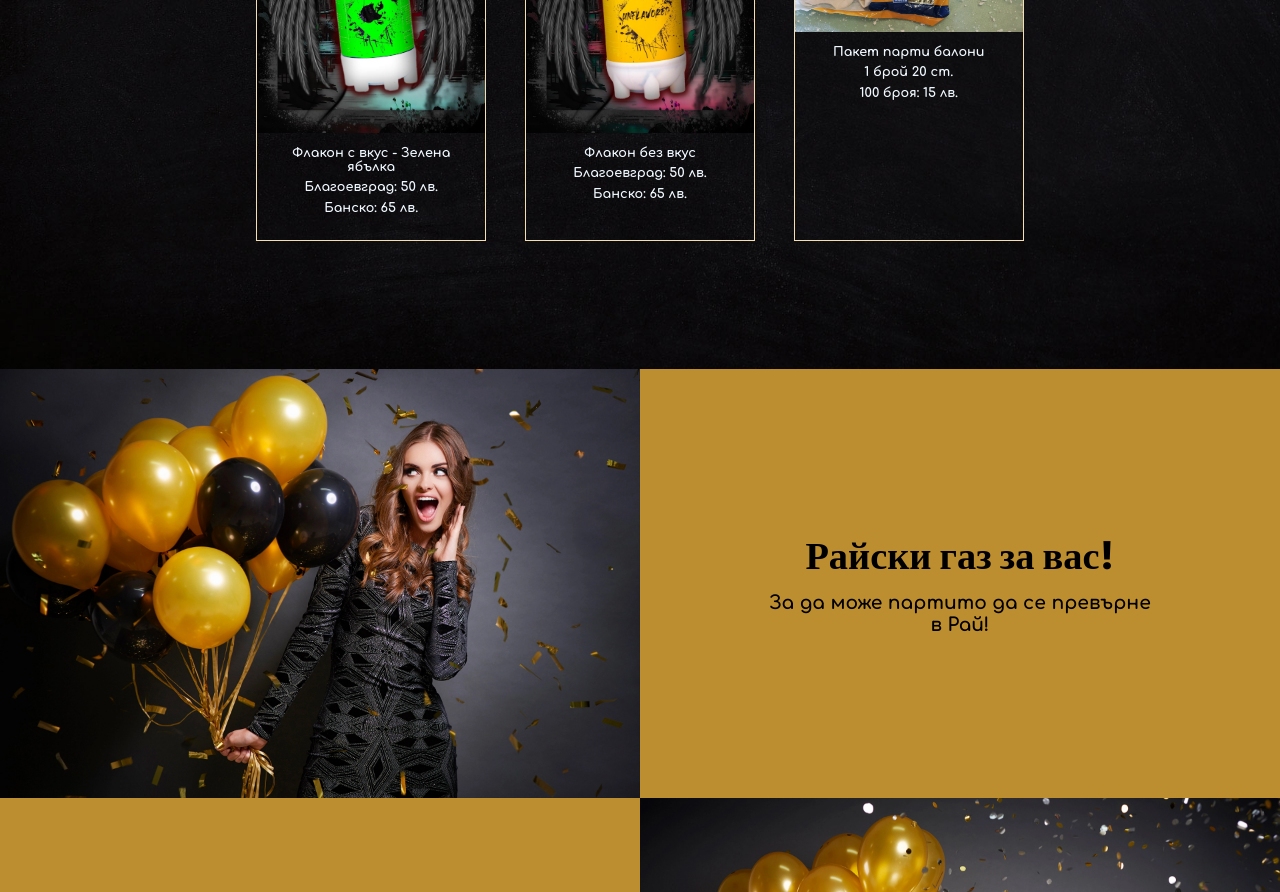
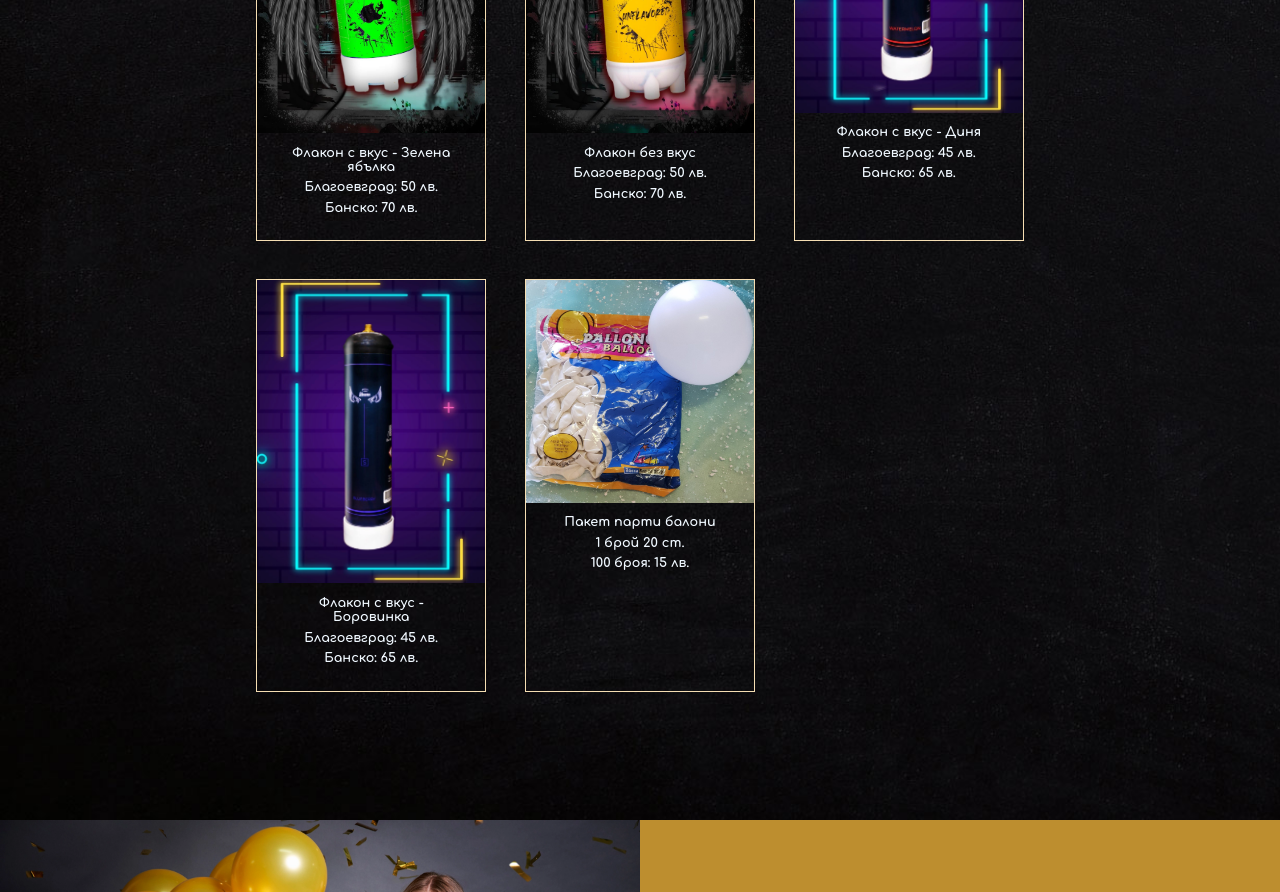
Before and after one commit to GIGGSI/afelios, a React (Create React App) app: page / in a window 1280 px wide. Shown: the part 1180-2072 px from the top of the page. Built offline with nearby package versions, Linux system fonts and the light colour scheme.

Commit message:
add new products

```diff
--- a/src/components/Products/ProductsConstants.js
+++ b/src/components/Products/ProductsConstants.js
@@ -1,10 +1,10 @@
 // import unflavoured from '../../assets/unflavoured.jpeg'
 // import greenApple from '../../assets/green-apple.jpeg';
-import melon from '../../assets/melon.jpeg'
+// import melon from '../../assets/melon.jpeg'
 import ballon from '../../assets/balon.JPG'
-// import blubery from '../../assets/blueberry.webp'
+import blubery from '../../assets/blueberry.webp'
 // import lemon from '../../assets/lemon.webp';
-// import watermelon from '../../assets/watermelon.webp'
+import watermelon from '../../assets/watermelon.webp'
 import greenApple from '../../assets/IMG_0391.jpeg'
 import unFlaver from '../../assets/IMG_0392.jpeg'
 
@@ -15,7 +15,7 @@ export const productsData = [
         title: "Флакон с вкус - Зелена ябълка",
         imgPath: greenApple,
         priceOne: 50,
-        priceTwo: 65,
+        priceTwo: 70,
         // priceDuptnica: 45,
     },
     {
@@ -23,17 +23,25 @@ export const productsData = [
         title: "Флакон без вкус",
         imgPath: unFlaver,
         priceOne: 50,
+        priceTwo: 70,
+        // priceDuptnica: 45,
+    },
+    {
+        id: 7,
+        title: "Флакон с вкус - Диня",
+        imgPath: watermelon,
+        priceOne: 45,
         priceTwo: 65,
         // priceDuptnica: 45,
     },
-    // {
-    //     id: 7,
-    //     title: "Флакон с вкус - Диня",
-    //     imgPath: watermelon,
-    //     priceOne: 50,
-    //     priceTwo: 65,
-    //     // priceDuptnica: 45,
-    // },
+    {
+        id: 7,
+        title: "Флакон с вкус - Боровинка",
+        imgPath: blubery,
+        priceOne: 45,
+        priceTwo: 65,
+        // priceDuptnica: 45,
+    },
     // {
     //     id: 1,
     //     title: 'Пълнители за сметана с вкус 640 грама Зеленя ябълка',
```
